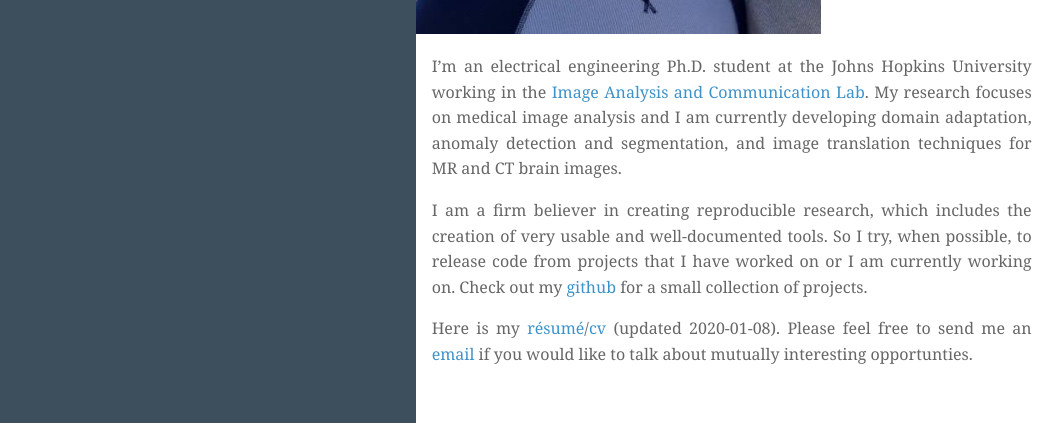
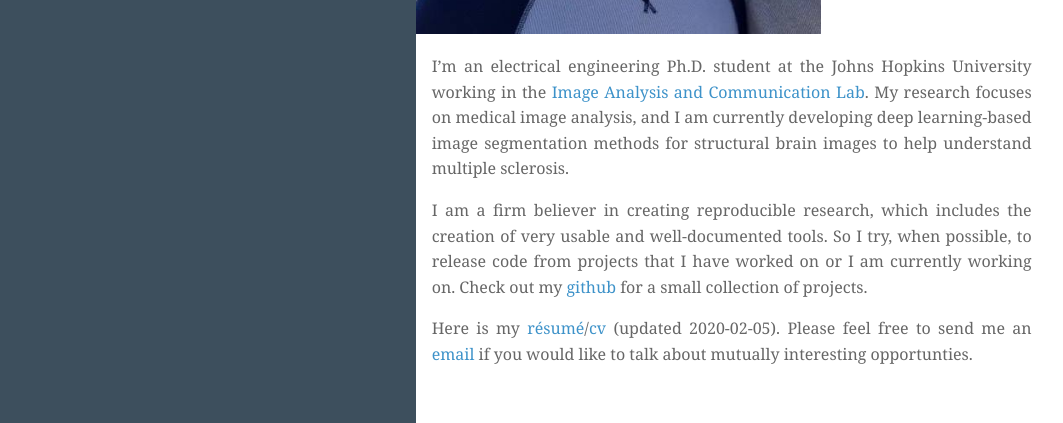
Before and after one commit to jcreinhold/jcreinhold.github.io, a Jekyll site: the page index.html, which Jekyll copies as it is, in a window 1280 px wide. Shown: the part 371-794 px from the top of the page, without its empty margins (11-1074 px from the left). Built offline with Jekyll 4.4.1, drawn with Linux system fonts in a browser that asks for light colours; nearby versions of some CDN libraries.

Commit message:
update resumes and tweak bio

```diff
--- a/index.html
+++ b/index.html
@@ -55,8 +55,8 @@
 			<p>
 				I&rsquo;m an electrical engineering Ph.D. student at the Johns Hopkins University working in the
                 <a href=http://iacl.ece.jhu.edu/index.php/Main_Page>Image Analysis and Communication Lab</a>.
-                My research focuses on medical image analysis and I am currently developing domain adaptation,
-                anomaly detection and segmentation, and image translation techniques for MR and CT brain images.
+                My research focuses on medical image analysis, and I am currently developing deep learning-based
+                image segmentation methods for structural brain images to help understand multiple sclerosis.
             </p>
             <p>
                 I am a firm believer in creating reproducible research, which includes the creation of very usable and
@@ -65,7 +65,7 @@
                 collection of projects.
             </p>
 			<p>
-				Here is my <a href="resume/resume.pdf">r&eacute;sum&eacute;</a>/<a href="resume/cv.pdf">cv</a> (updated 2020-01-08).
+				Here is my <a href="resume/resume.pdf">r&eacute;sum&eacute;</a>/<a href="resume/cv.pdf">cv</a> (updated 2020-02-05).
                 Please feel free to send me an <a href="#" class='email'>email</a> if you would like to talk about mutually interesting
                 opportunties.
 			</p>
```
Also changed, not shown: 2 other files.
